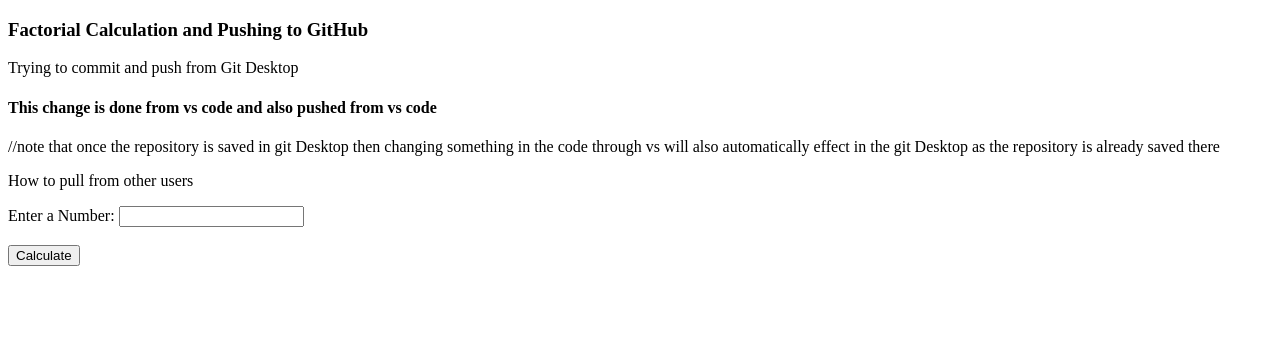
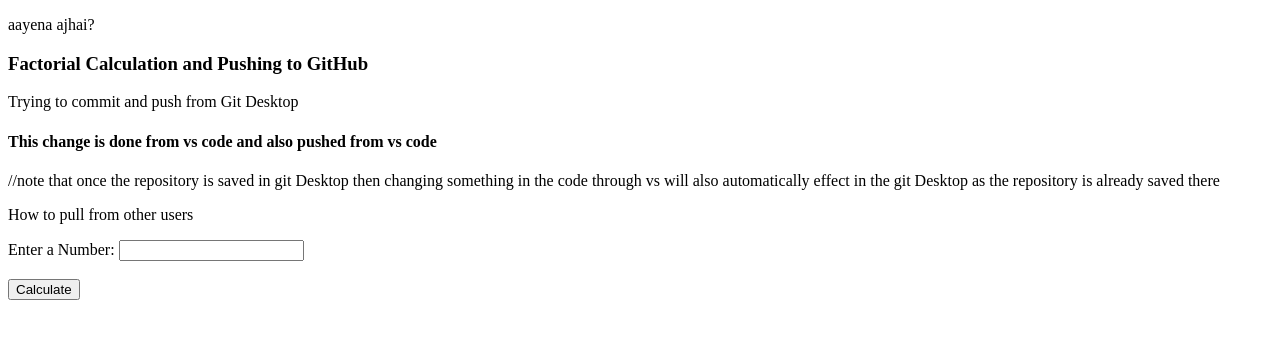
Before and after one commit to iamanish2061/TryingGit, a plain HTML site: page index.html in a window 1280 px wide. Drawn offline with Linux system fonts and the light colour scheme.

Commit message:
first ko p tag

```diff
--- a/index.html
+++ b/index.html
@@ -6,6 +6,7 @@
     <title></title>
 </head>
 <body>
+    <p>aayena ajhai?</p>
     <h3>Factorial Calculation and Pushing to GitHub</h3>
     <p>Trying to commit and push from Git Desktop</p>
     <h4>This change is done from vs code and also pushed from vs code </h4>
```
